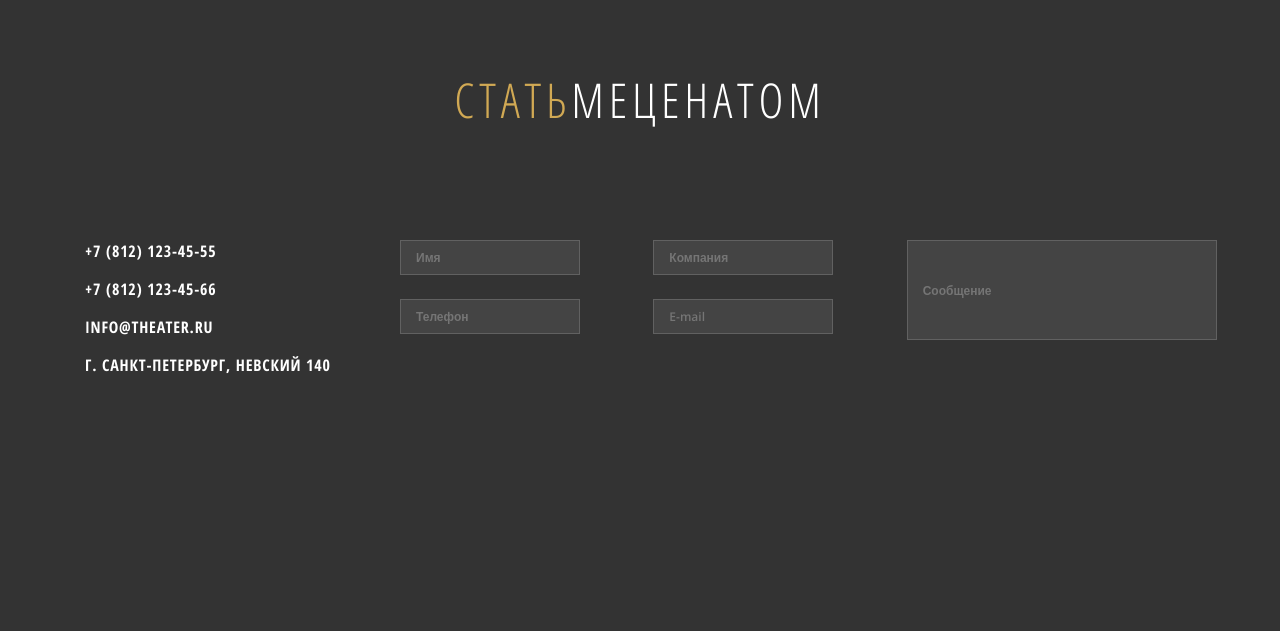
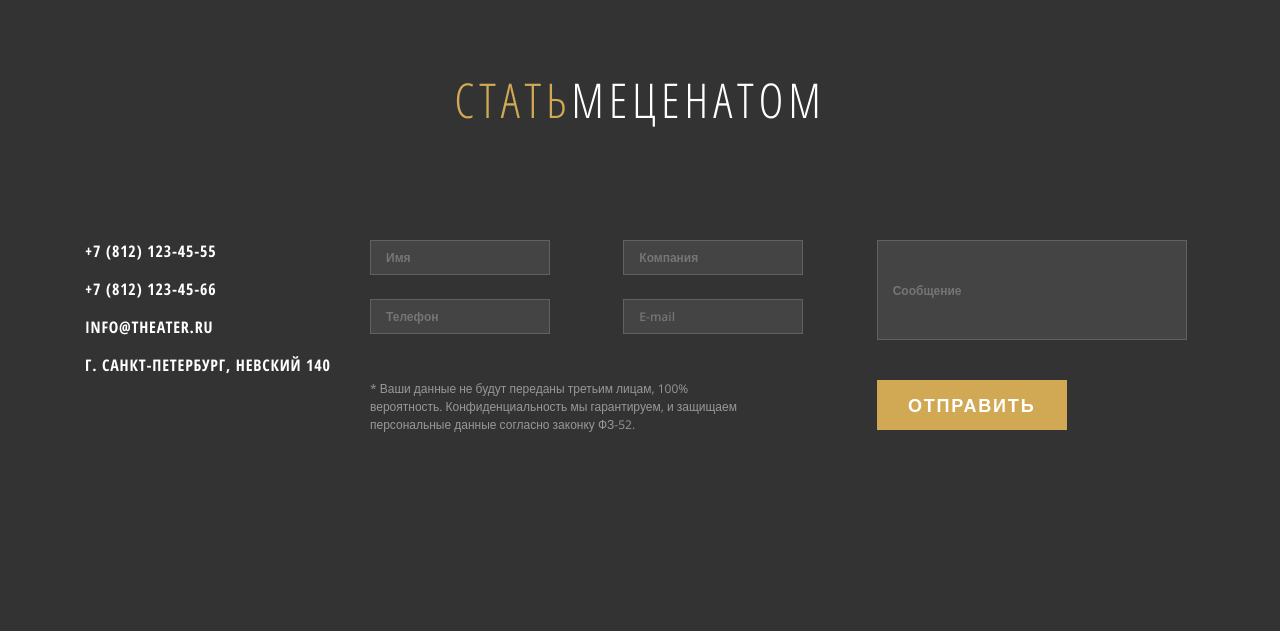
Before and after one commit to verslibremd/step2020, a PHP site: page /theatre.html in a window 1280 px wide; the page is wider, and only the part inside the window is pictured. Shown: the part 3528-4159 px from the top of that part. Before the commit the page ends 3901 px from the top of that part, so only its background shows below. Run offline with PHP 8.4, Linux system fonts and the light colour scheme.

Commit message:
form vol3

```diff
--- a/projects from phpstorm/theatre/theatre.css
+++ b/projects from phpstorm/theatre/theatre.css
@@ -301,3 +301,26 @@ a, a:hover{
     width: 310px;
     height: 100px;
 }
+.form__description{
+    font-family: 'Open Sans', sans-serif;
+    font-size: 12px;
+    line-height: 150%;
+    padding-top: 40px;
+    color: #989898;
+}
+.form__button{
+    width: 190px;
+    height: 50px;
+    background: #D1A954;
+    border: none;
+    font-family: 'Open Sans', sans-serif;
+    color: #FFFFFF;
+    font-style: normal;
+    font-weight: 700;
+    font-size: 18px;
+    line-height: 25px;
+    text-align: center;
+    letter-spacing: 0.1em;
+    text-transform: uppercase;
+    margin-top: 40px;
+}
--- a/projects from phpstorm/theatre/theatre.html
+++ b/projects from phpstorm/theatre/theatre.html
@@ -202,37 +202,46 @@
                     <form class="footer__form" action="">
                         <div class="row">
 
-
                             <div class="col-4">
-                                <div class="col-xl-4">
-                                    <div class="col-xl-6">
+                                <div class="row">
+                                    <div class="col-xl-12">
                                         <input class="form__box mb-4" type="text" placeholder="Имя">
-                                    </div>
-                                    <div class="col-xl-6">
                                         <input class="form__box" type="text" placeholder="Телефон">
                                     </div>
                                 </div>
                             </div>
 
-
-
                             <div class="col-4">
-                                <div class="col-xl-4">
-                                    <div class="col-xl-6">
+                                <div class="row">
+                                    <div class="col-xl-12">
                                         <input class="form__box mb-4" type="text" placeholder="Компания">
-                                    </div>
-                                    <div class="col-xl-6">
                                         <input class="form__box" type="text" placeholder="E-mail">
                                     </div>
                                 </div>
                             </div>
 
-
-
-                              <div class="col-4">
-                                <div class="col-xl-4">
+                            <div class="col-4">
+                                <div class="row">
                                     <div class="col-xl-12">
                                         <input  class="form__box form__box--size" type="text" placeholder="Сообщение">
+                                    </div>
+                                </div>
+                            </div>
+
+                            <div class="col-8">
+                                <div class="row">
+                                    <div class="col-12">
+                                        <p class="form__description">* Ваши данные не будут переданы третьим лицам, 100%<br> вероятность. Конфиденциальность мы гарантируем, и защищаем<br> персональные данные согласно законку ФЗ-52.</p>
+                                    </div>
+                                </div>
+                            </div>
+
+                            <div class="col-3">
+                                <div class="row">
+                                    <div class="col-12">
+                                        <a href="#">
+                                            <button class="form__button" type="button">отправить</button>
+                                        </a>
                                     </div>
                                 </div>
                             </div>
@@ -242,7 +251,6 @@
 
 
                         </div>
-
 
 
                     </form>
```
